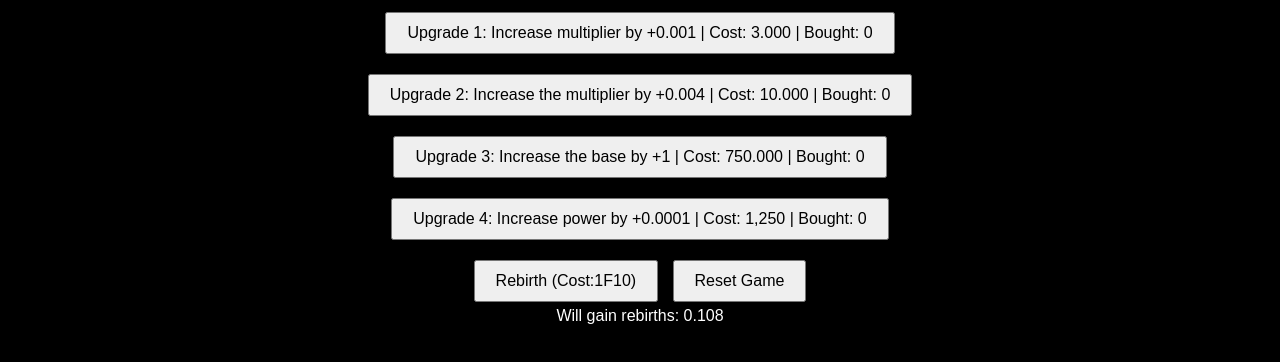
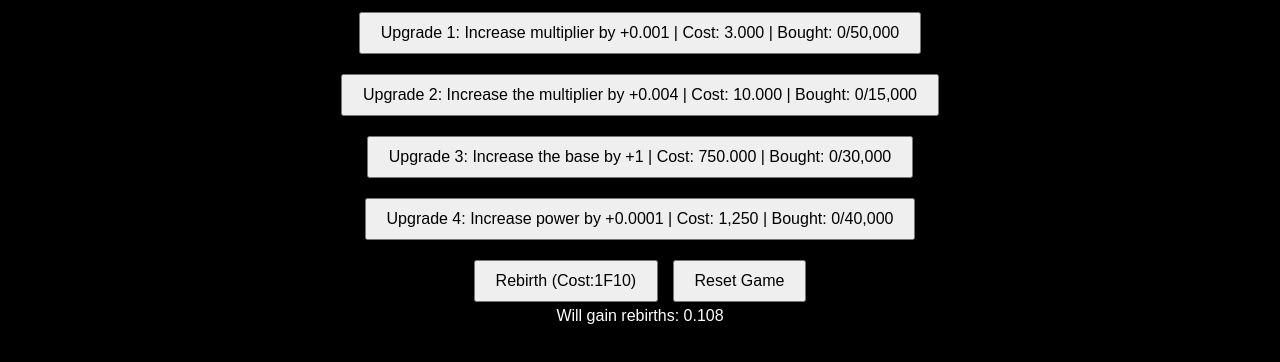
Before and after one commit to hamster624/AFK_inc_test, a plain HTML site: page index.html in a window 1280 px wide. Shown: the part 362-724 px from the top of the page. Drawn offline with Linux system fonts and the light colour scheme.

Commit message:
Update index.html

```diff
--- a/index.html
+++ b/index.html
@@ -18,16 +18,16 @@
   <div id="pow">Power: 1</div>
   <div id="Formula">Formula 10↑↑((slog(value)×1.001)↑1.0000)</div>
   <div class="upgrade">
-    <button onclick="buyUpgrade1()">Upgrade 1: Increase multiplier by +0.001 | Cost: <span id="upg1Cost">2</span> | Bought: <span id="upg1amount">0</span></button>
+    <button onclick="buyUpgrade1()">Upgrade 1: Increase multiplier by +0.001 | Cost: <span id="upg1Cost">2</span> | Bought: <span id="upg1amount">0</span>/<span id="upg1cap">50000</span></button>
   </div>
   <div class="upgrade">
-    <button onclick="buyUpgrade2()">Upgrade 2: Increase the multiplier by +0.004 | Cost: <span id="upg2Cost">10</span> | Bought: <span id="upg2amount">0</span></button>
+    <button onclick="buyUpgrade2()">Upgrade 2: Increase the multiplier by +0.004 | Cost: <span id="upg2Cost">10</span> | Bought: <span id="upg2amount">0</span>/<span id="upg2cap">15000</span></button>
   </div>
   <div class="upgrade">
-    <button onclick="buyUpgrade3()">Upgrade 3: Increase the base by +1 | Cost: <span id="upg3Cost">750</span> | Bought: <span id="upg3amount">0</span></button>
+    <button onclick="buyUpgrade3()">Upgrade 3: Increase the base by +1 | Cost: <span id="upg3Cost">750</span> | Bought: <span id="upg3amount">0</span>/<span id="upg3cap">30000</span></button>
   </div>
   <div class="upgrade">
-    <button onclick="buyUpgrade4()">Upgrade 4: Increase power by +0.0001 | Cost: <span id="upg4Cost">1250</span> | Bought: <span id="upg4amount">0</span></button>
+    <button onclick="buyUpgrade4()">Upgrade 4: Increase power by +0.0001 | Cost: <span id="upg4Cost">1250</span> | Bought: <span id="upg4amount">0</span>/<span id="upg4cap">40000</span></button>
   </div>
   <button onclick="rebirth()">Rebirth (Cost:1F10)</button>
   <button onclick="resetGame()">Reset Game</button>
```
